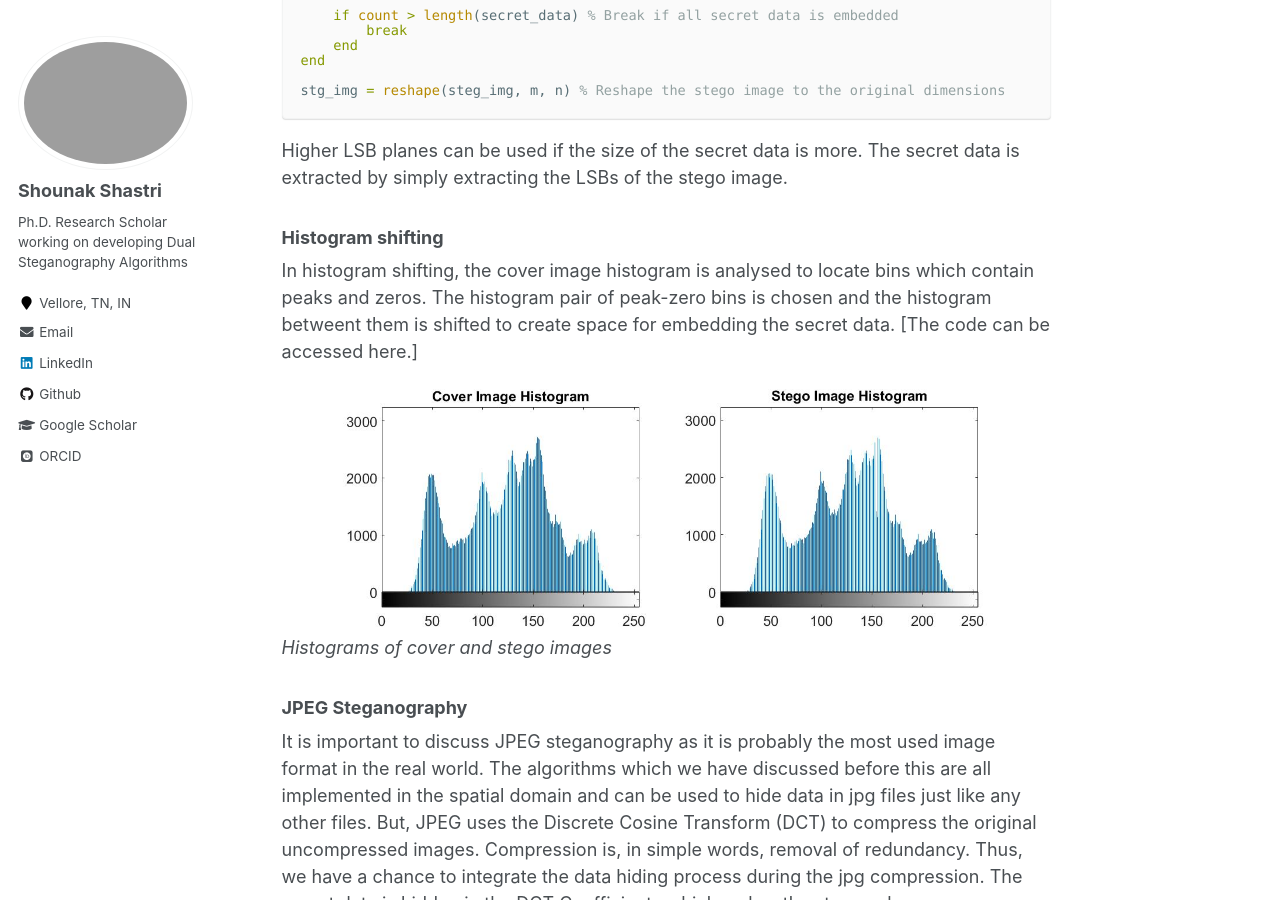
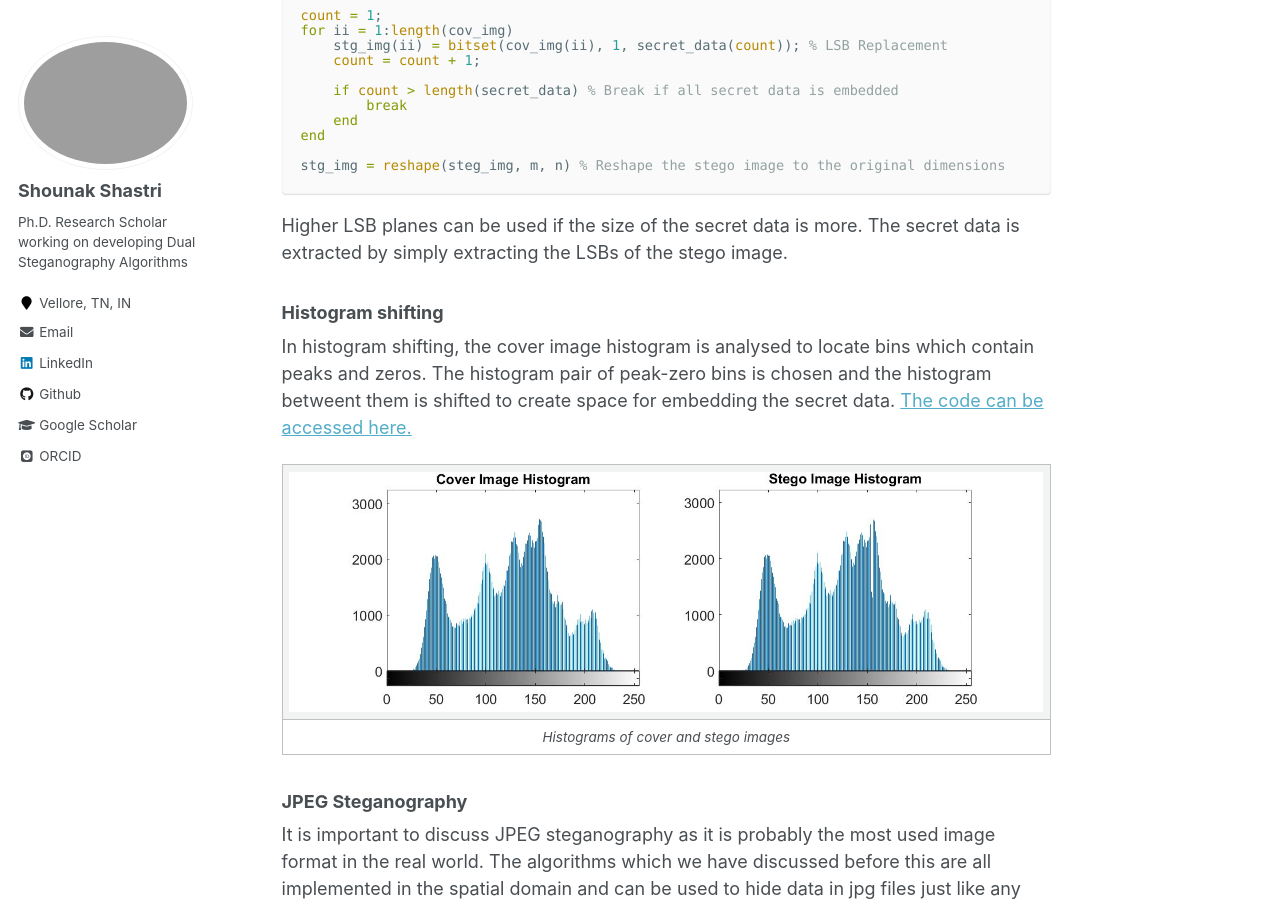
Before and after one commit to shounakshastri/shounakshastri.github.io, a Jekyll site: the page built from _Steganography/BasicStego.md, in a window 1280 px wide and 900 px high, scrolled down 3776 px. Built offline with Jekyll 4.4.1, drawn with Linux system fonts in a browser that asks for light colours; some web fonts are replaced; formulas are drawn with MathJax 3.

Commit message:
Images trial

```diff
--- a/_Steganography/BasicStego.md
+++ b/_Steganography/BasicStego.md
@@ -57,11 +57,13 @@
 
 It should be noted that stego images, being the carriers of secret data, should not invoke attention of entities which would potentially be looking for the secret data. This is where encryption fails. You can see from the images below that encrypted data/images practically shout that something confidential is being stored or transferred. This attracts hackers who basically take decrypting the data as a challenge. Steganography avoids this by producing high quality images that don't raise any suspicion.
 
-![](/images/stego_coloured.jpg){:height="35%" width="35%"}
-*Stego Image*
+|![](/images/stego_coloured.jpg){:height="35%" width="35%"}|
+|:--:|
+|*Stego Image*|
 
-![](/images/encrypted_image.jpg)
-*Encrypted Data*
+|![](/images/encrypted_image.jpg)|
+|:--:|
+|*Encrypted Data*|
 
 From the above discussion, we can gather that an encryption technique is "broken" when the hacker decrypts the data. But Steganography, due to its nature, is broken when the hacker knows for sure that some data is being hidden or transferred because it failed to pass unnoticed. This is a very important differentiation between Cryptography and Steganography.
 
@@ -109,10 +111,11 @@
 ### Histogram shifting
 
 In histogram shifting, the cover image histogram is analysed to locate bins which contain peaks and zeros. The histogram pair of peak-zero bins is chosen and the histogram betweent them is shifted to create space for embedding the secret data.
-[The code can be accessed here.]
+[The code can be accessed here.](https://github.com/shounakshastri/Histogram-Shifting-RDH)
 
-![](/images/Histogram_shifting.jpg)
-*Histograms of cover and stego images*
+|![](/images/Histogram_shifting.jpg)|
+|:--:|
+|*Histograms of cover and stego images*|
 
 ### JPEG Steganography
 
```
